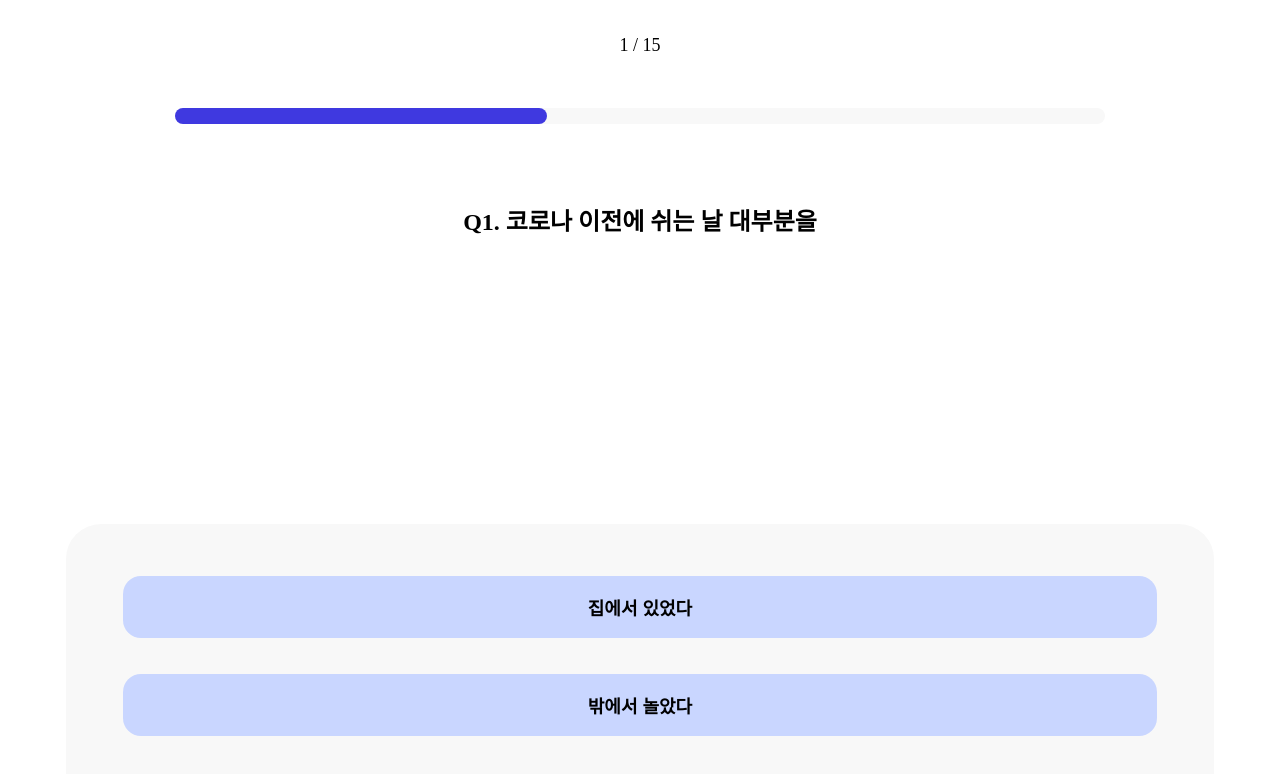
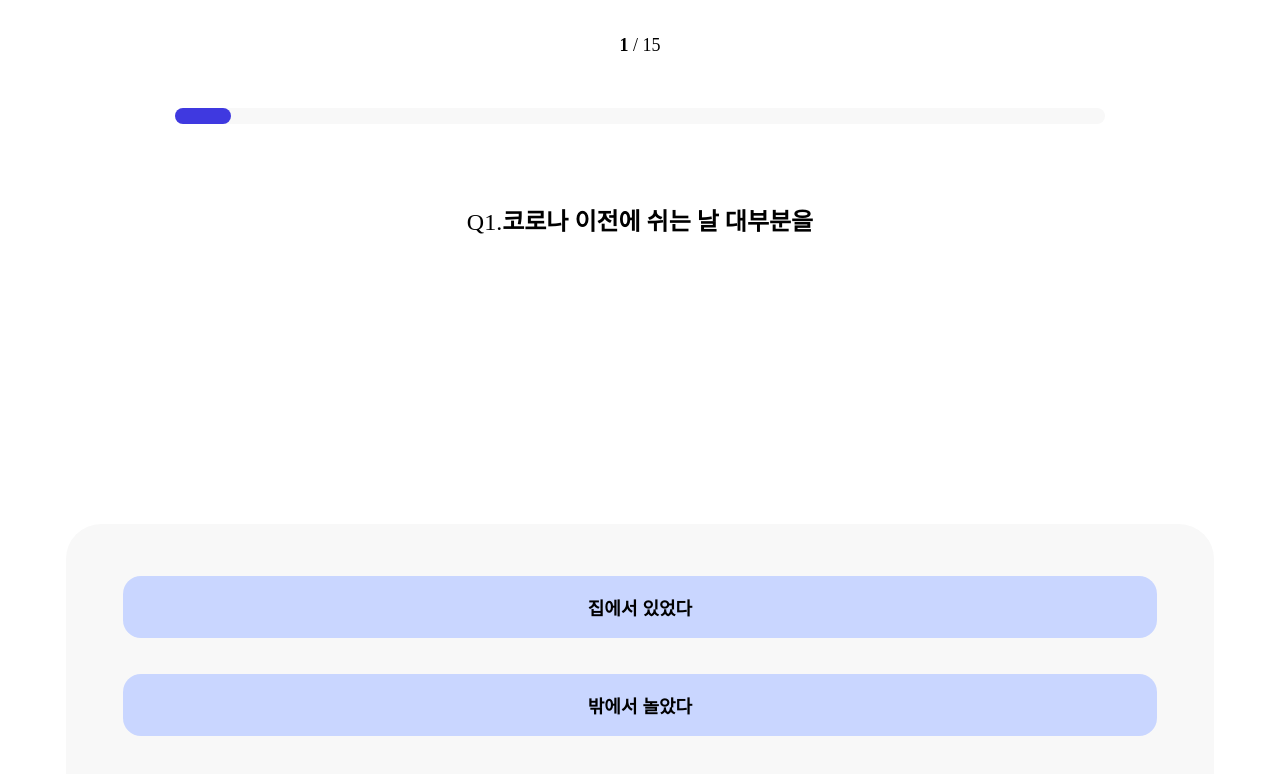
Before and after one commit to swimjiy/find_hobby_test, a React (Create React App) app: page /test in a window 1280 px wide. Shown: the top 774 px of the page. Built offline with nearby package versions, Linux system fonts and the light colour scheme.

Commit message:
graph 컴포넌트 생성 및 import

```diff
--- /dev/null
+++ b/src/components/Graph.tsx
@@ -0,0 +1,35 @@
+import * as React from 'react';
+import styled from 'styled-components';
+
+interface GraphProps {
+	step: number;
+}
+
+interface IGraphInner {
+	width: number;
+}
+
+const Graph: React.SFC<GraphProps> = ({ step }) => {
+	let steps = Math.floor(step / 15 * 100);
+	return (
+		<StyledGraph><GraphInner width={steps}></GraphInner></StyledGraph>
+	)
+}
+
+export default Graph;
+
+const StyledGraph = styled.div `
+	width: 90%;
+	height: 0.983em;
+	margin: 0 auto 5em;
+	border-radius: 2em;
+	background-color: #F8F8F8;
+`
+const GraphInner = styled.div `
+	width: ${(props:IGraphInner) => props.width}%;
+	height: 100%;
+	margin-bottom: 1em;
+	border-radius: 2em;
+	background-color: #3F39E0;
+	transition: all 0.5s ease-in;
+`
--- a/src/components/Question.tsx
+++ b/src/components/Question.tsx
@@ -2,6 +2,7 @@ import * as React from 'react'
 import { useState, useEffect } from 'react'
 import Button from '../components/Button'
 import styled from 'styled-components';
+import Graph from '../components/Graph'
 
 interface QuestionProps {
 	getType(type: number): void;
@@ -41,7 +42,7 @@ const Question: React.FC<QuestionProps> = ({ getType }) => {
 			let newArr = [...calType];
 			{question.type &&
 				question.type.map((item: any) => {
-					newArr[item - 1] += 1;
+					return (newArr[item - 1] += 1);
 				})
 			}
 			setCalType(newArr);
@@ -58,10 +59,9 @@ const Question: React.FC<QuestionProps> = ({ getType }) => {
 			index = calType.indexOf(max, index + 1);
 			if (index >= 0)
 				answer.push(index + 1);
-		} while (index != -1);
+		} while (index !== -1);
 		if (answer.length > 1) {
 			setType(answer[answer.length - 1]);
-			console.log("여러개일 때 작업...");
 		} else {
 			setType(answer[0]);
 		}
@@ -70,9 +70,7 @@ const Question: React.FC<QuestionProps> = ({ getType }) => {
 		if (step === 1) {
 			fetchQuestions();
 		} else if (step === 16) {
-			// setTimeout(() => {
-				getType(type);
-			// }, 1000);
+			getType(type);
 		}
 	}, [step])
 	return (
@@ -80,9 +78,9 @@ const Question: React.FC<QuestionProps> = ({ getType }) => {
 			{question &&
 			<Content>
 				<TextWrap>
-					<Step>{step} / 15</Step>
-					<Graph><GraphInner></GraphInner></Graph>
-					<Title>Q{question.id}. <strong>{question.question}</strong></Title>
+					<Step><strong className="txt-bold">{step}</strong> / 15</Step>
+					<Graph step={step}/>
+					<Title><span className="txt-light">Q{question.id}.</span><strong>{question.question}</strong></Title>
 				</TextWrap>
 				<ButtonWrap>
 					{question.answer &&
@@ -112,6 +110,9 @@ const Step = styled.p `
 	font-size: 1.125em;
 	font-weight: 400;
 	color: #000;
+	.txt-bold {
+		font-weight: 700;
+	}
 `
 const Title = styled.div `
 	width: 90%;
@@ -121,26 +122,15 @@ const Title = styled.div `
 	font-weight: 700;
 	line-height: 1.5em;
 	color: #000;
+	.txt-light {
+		font-weight: 400;
+	}
 `
 const Content = styled.div `
 	flex: 1;
 	display: flex;
 	flex-direction: column;
 	justify-content: center;
-`
-const Graph = styled.div `
-	width: 90%;
-	height: 0.983em;
-	margin: 0 auto 5em;
-	border-radius: 2em;
-	background-color: #F8F8F8;
-`
-const GraphInner = styled.div `
-	width: 40%;
-	height: 100%;
-	margin-bottom: 1em;
-	border-radius: 2em;
-	background-color: #3F39E0;
 `
 const TextWrap = styled.div `
 	flex: 1;
```
